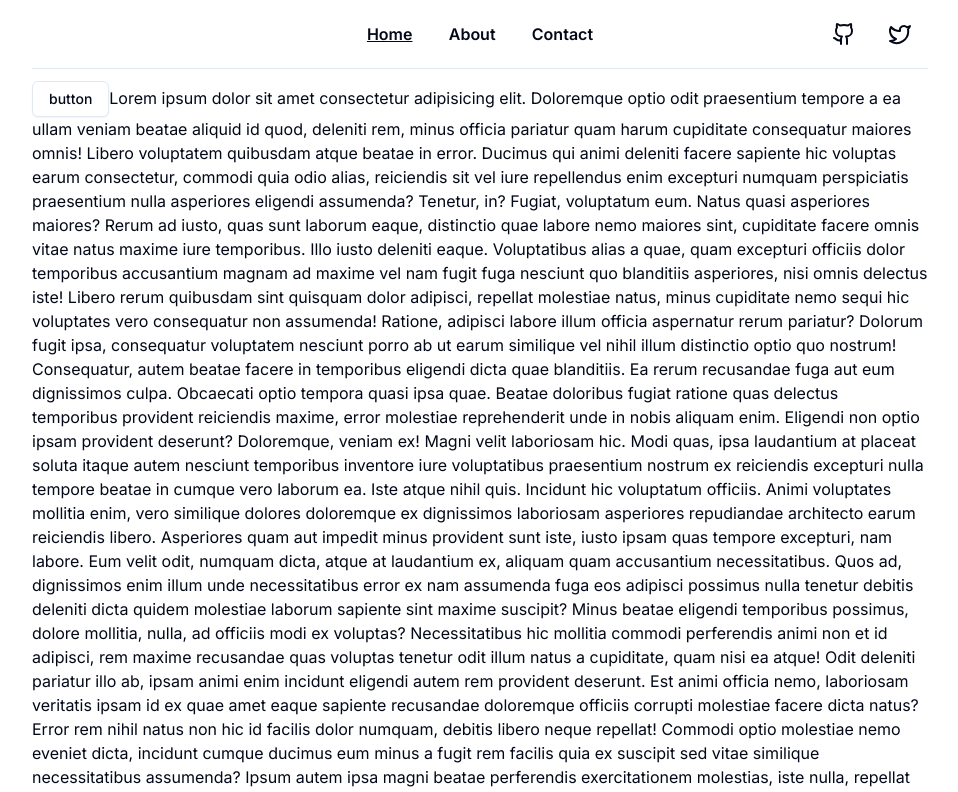
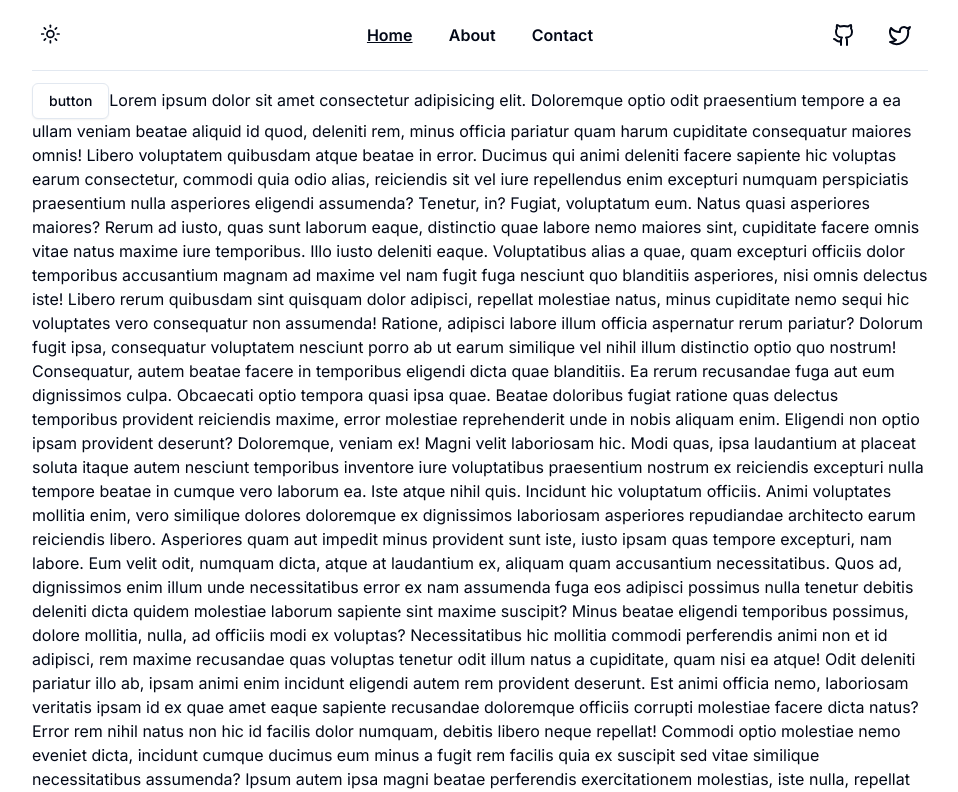
Before and after one commit to piotrszubert/nextjs-dev-portfolio, a Next.js app: page / in a window 1280 px wide. Shown: the top 792 px of the page, without its empty margins (160-1118 px from the left). Built offline with nearby package versions, Linux system fonts and the light colour scheme.

Commit message:
dark mode

```diff
--- a/components/header.tsx
+++ b/components/header.tsx
@@ -1,6 +1,7 @@
 import { Github, Twitter } from 'lucide-react';
 import { Button } from '@/components/ui/button'
 import NavMenu from './navMenu';
+import { ThemeToggle } from './themeToggle';
 
 export default function Header() {
   return (
@@ -9,6 +10,7 @@ export default function Header() {
         <div className='flex-1'>
           <span className="font-semibold text-lg">
             {/* Logo */}
+            <ThemeToggle/>
           </span>
         </div>
         <div className='flex-1 justify-center'>
--- /dev/null
+++ b/components/themeProvider.tsx
@@ -0,0 +1,6 @@
+import { ThemeProvider as NextThemesProvider } from "next-themes"
+import { type ThemeProviderProps } from "next-themes/dist/types"
+
+export function ThemeProvider({ children, ...props }: ThemeProviderProps) {
+  return <NextThemesProvider {...props}>{children}</NextThemesProvider>
+}
--- /dev/null
+++ b/components/themeToggle.tsx
@@ -0,0 +1,20 @@
+import { Moon, Sun } from "lucide-react"
+import { useTheme } from "next-themes"
+
+import { Button } from "@/components/ui/button"
+
+export function ThemeToggle() {
+  const { setTheme, theme } = useTheme()
+
+  return (
+    <Button
+      variant="ghost"
+      size="icon"
+      onClick={() => setTheme(theme === "light" ? "dark" : "light")}
+    >
+      <Sun className="h-[1.5rem] w-[1.3rem] dark:hidden" />
+      <Moon className="hidden h-5 w-5 dark:block" />
+      <span className="sr-only">Toggle theme</span>
+    </Button>
+  )
+}
--- a/package.json
+++ b/package.json
@@ -21,6 +21,7 @@
     "eslint-config-next": "13.4.8",
     "lucide-react": "^0.258.0",
     "next": "13.4.8",
+    "next-themes": "^0.2.1",
     "postcss": "8.4.24",
     "react": "18.2.0",
     "react-dom": "18.2.0",
--- a/pages/_app.tsx
+++ b/pages/_app.tsx
@@ -1,6 +1,11 @@
+import { ThemeProvider } from '@/components/themeProvider'
 import '@/styles/globals.css'
 import type { AppProps } from 'next/app'
 
 export default function App({ Component, pageProps }: AppProps) {
-  return <Component {...pageProps} />
+  return(
+    <ThemeProvider attribute="class" defaultTheme="system" enableSystem>
+      <Component {...pageProps} />
+    </ThemeProvider>
+  );
 }
```
Also changed, not shown: 1 other file (tests, documents, lock files or other folders).
